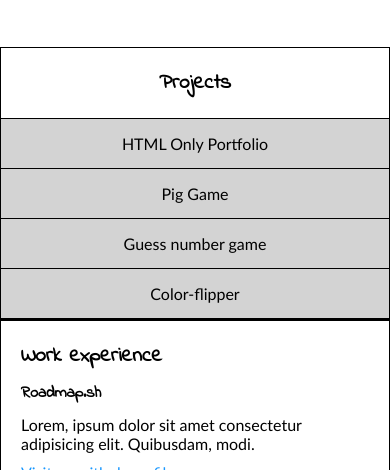
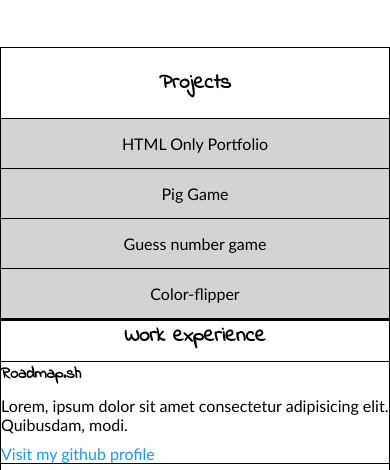
Before and after one commit to kraljic9/Website-Project, a plain HTML site: page Homepage.html in a window 390 px wide. Shown: the part 374-844 px from the top of the page. Drawn offline with Linux system fonts and the light colour scheme.

```diff
--- a/Homepage.css
+++ b/Homepage.css
@@ -295,4 +295,16 @@ main {
     padding: 15px;
     background-color: lightgray;
   }
+
+  #work-title {
+    text-align: center;
+  }
+
+  #roadmap-title {
+    border-top: 1px solid black;
+  }
+
+  #about-container-top {
+    padding: 0;
+  }
 }
--- a/Homepage.html
+++ b/Homepage.html
@@ -41,7 +41,7 @@
         <div id="about-container-top">
           <h3 id="work-title">Work experience</h3>
           <div class="about-text-container">
-            <p class="work-type">Roadmap.sh</p>
+            <p class="work-type" id="roadmap-title">Roadmap.sh</p>
             <p class="work-description">
               Lorem, ipsum dolor sit amet consectetur adipisicing elit.
               Quibusdam, modi.
```
